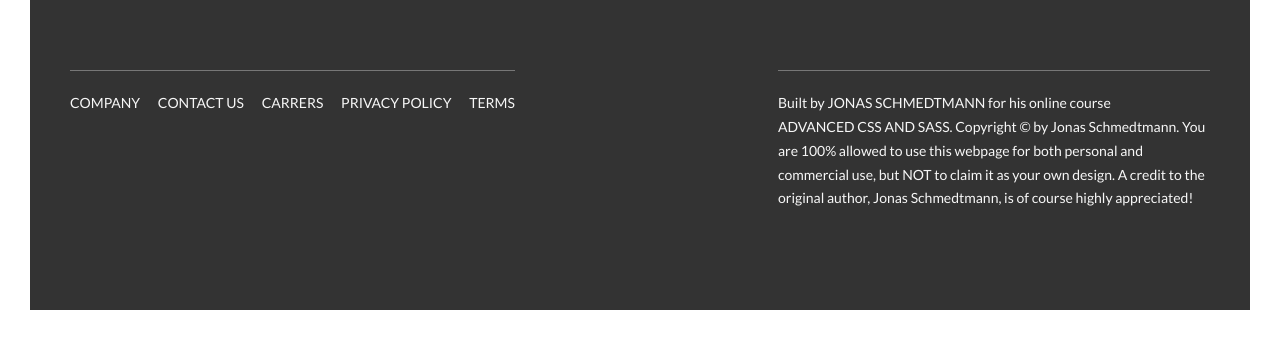
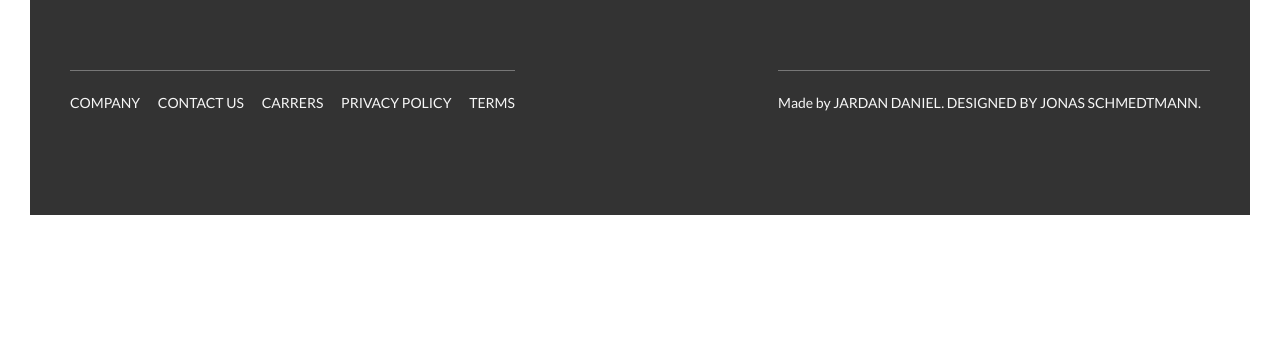
Before and after one commit to danyk333/natours, a website: page index.html in a window 1280 px wide. Shown: the part 5815-6155 px from the top of the page. After the commit the page ends 6060 px from the top, so only its background shows below. Drawn offline with Linux system fonts and the light colour scheme.

Commit message:
Add files via upload

```diff
--- a/index.html
+++ b/index.html
@@ -390,10 +390,7 @@
                 </div>
                 <div class="col-1-of-2">
                     <p class="footer__copyright">
-                        Built by <a href="#" class="footer__link">Jonas Schmedtmann</a> for his online course <a href="#" class="footer__link">Advanced CSS and Sass</a>.
-                        Copyright &copy; by Jonas Schmedtmann. You are 100% allowed to use this webpage for both personal
-                        and commercial use, but NOT to claim it as your own design. A credit to the original author, Jonas
-                        Schmedtmann, is of course highly appreciated!
+                        Made by <a href="#" class="footer__link">Jardan Daniel. Designed by Jonas Schmedtmann.</a>
                     </p>
                 </div>
             </div>
```
